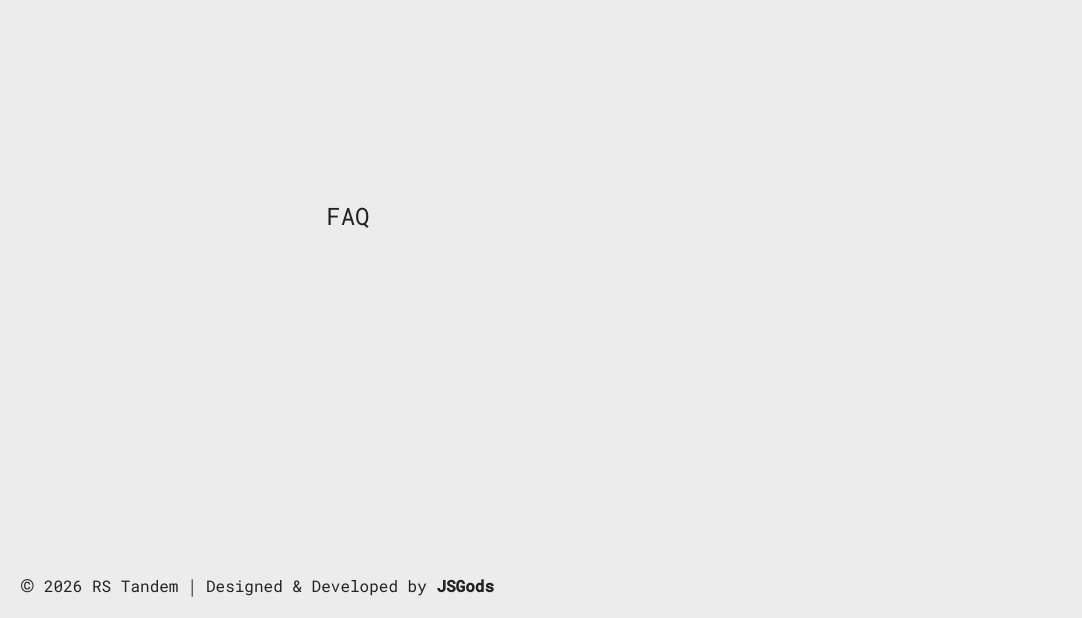
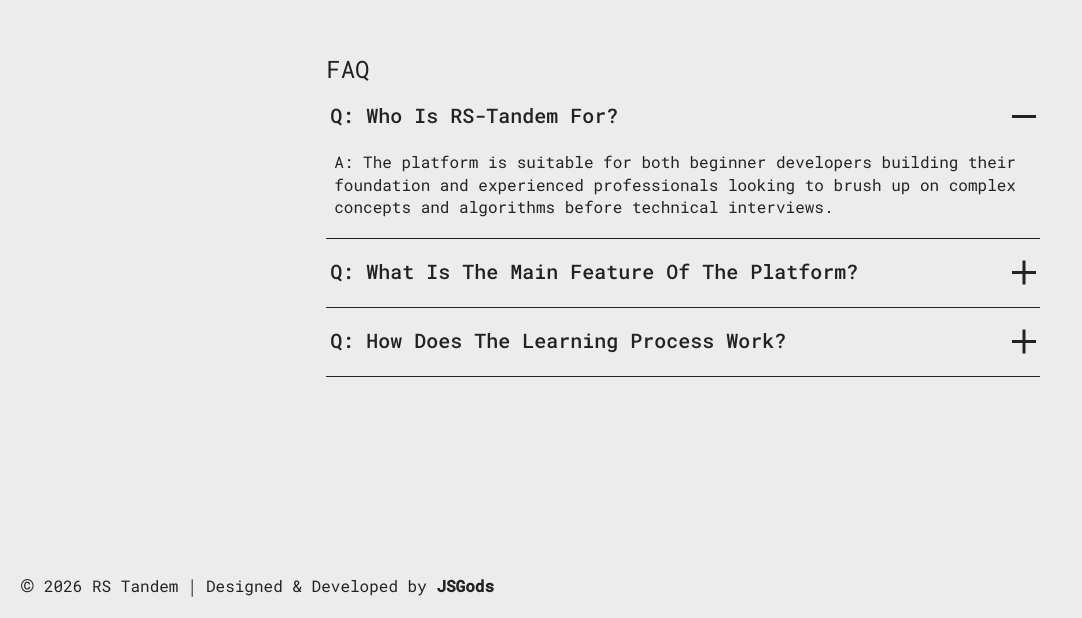
Before and after one commit to jsgods-rs-tandem/rs-tandem, an Angular app in the folder packages/frontend/: page / in a window 1280 px wide. Shown: the part 2210-2828 px from the top of the page, without its empty margins (0-1082 px from the left). Built offline with nearby package versions, Linux system fonts and the light colour scheme.

Commit message:
feat: add faq section content

```diff
--- a/packages/frontend/src/pages/home/components/faq/faq.component.html
+++ b/packages/frontend/src/pages/home/components/faq/faq.component.html
@@ -1,4 +1,14 @@
 <section class="faq">
   <h2 class="h2">{{ title }}</h2>
-  <div class="faq__accordion"></div>
+  <div class="faq__accordion">
+    <app-accordion [multi]="false">
+      @for (element of faq; track element.answer; let isFirst = $first) {
+        <app-accordion-item
+          [title]="element.question"
+          [isOpen]="isFirst"
+          [description]="element.answer"
+        />
+      }
+    </app-accordion>
+  </div>
 </section>
--- a/packages/frontend/src/pages/home/components/faq/faq.component.ts
+++ b/packages/frontend/src/pages/home/components/faq/faq.component.ts
@@ -1,8 +1,9 @@
 import { Component } from '@angular/core';
+import { AccordionComponent, AccordionItemComponent } from '@/shared/ui/accordion';
 
 @Component({
   selector: 'app-faq',
-  imports: [],
+  imports: [AccordionComponent, AccordionItemComponent],
   templateUrl: './faq.component.html',
   styleUrl: './faq.component.scss',
 })
@@ -16,11 +17,13 @@ export class FaqComponent {
     },
     {
       question: 'Q: What is the main feature of the platform?',
-      answer: 'A: TBC',
+      answer:
+        'A: We use gamification. Instead of dryly reading documentation, you solve interactive exercises that simulate real interview tasks, making routine preparation engaging.',
     },
     {
-      question: 'Q: TBC',
-      answer: 'A: TBC',
+      question: 'Q: How does the learning process work?',
+      answer:
+        'A: You decide how you want to learn: through interactive quizzes to check your skills or AI-powered chat for deep theoretical exploration. By opting for a quiz, you choose a topic, complete a series of practical tasks, and get a comprehensive summary of your progress and recommendations at the end.',
     },
   ] as const;
 }
```
